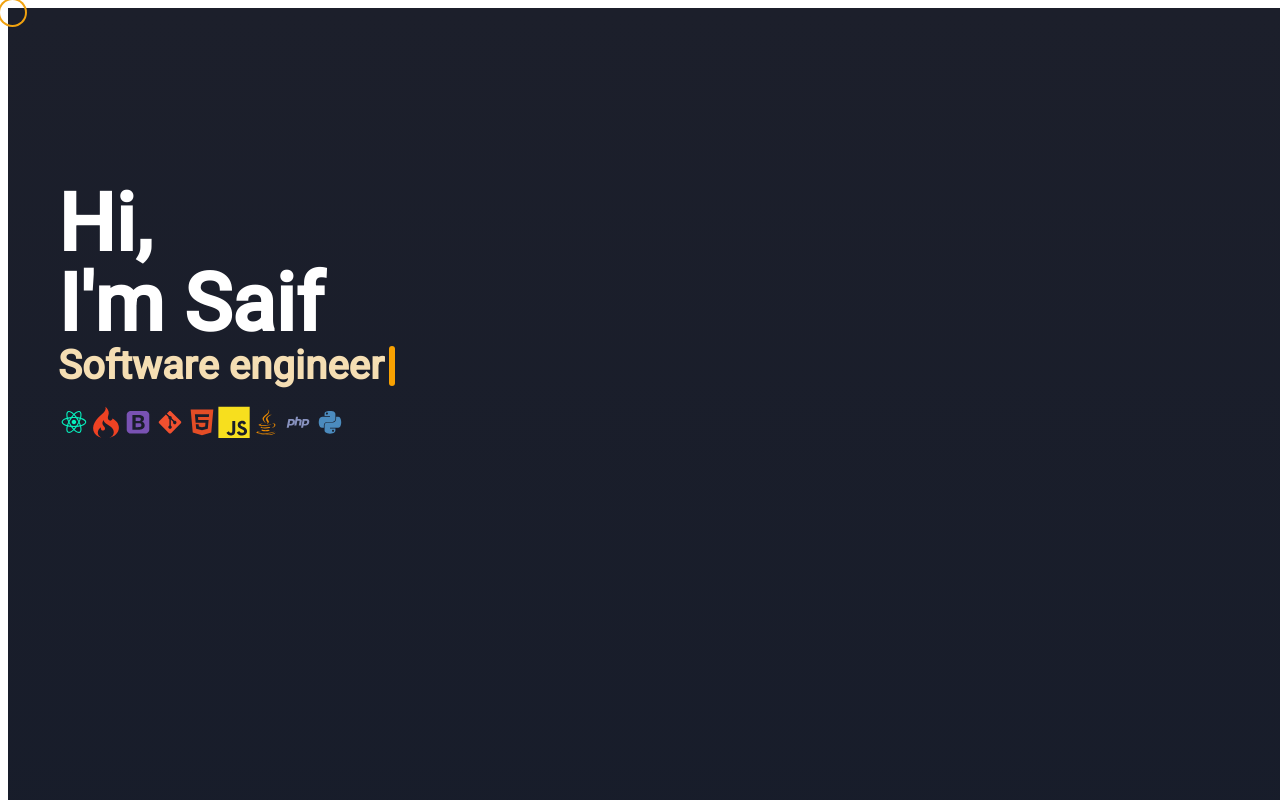
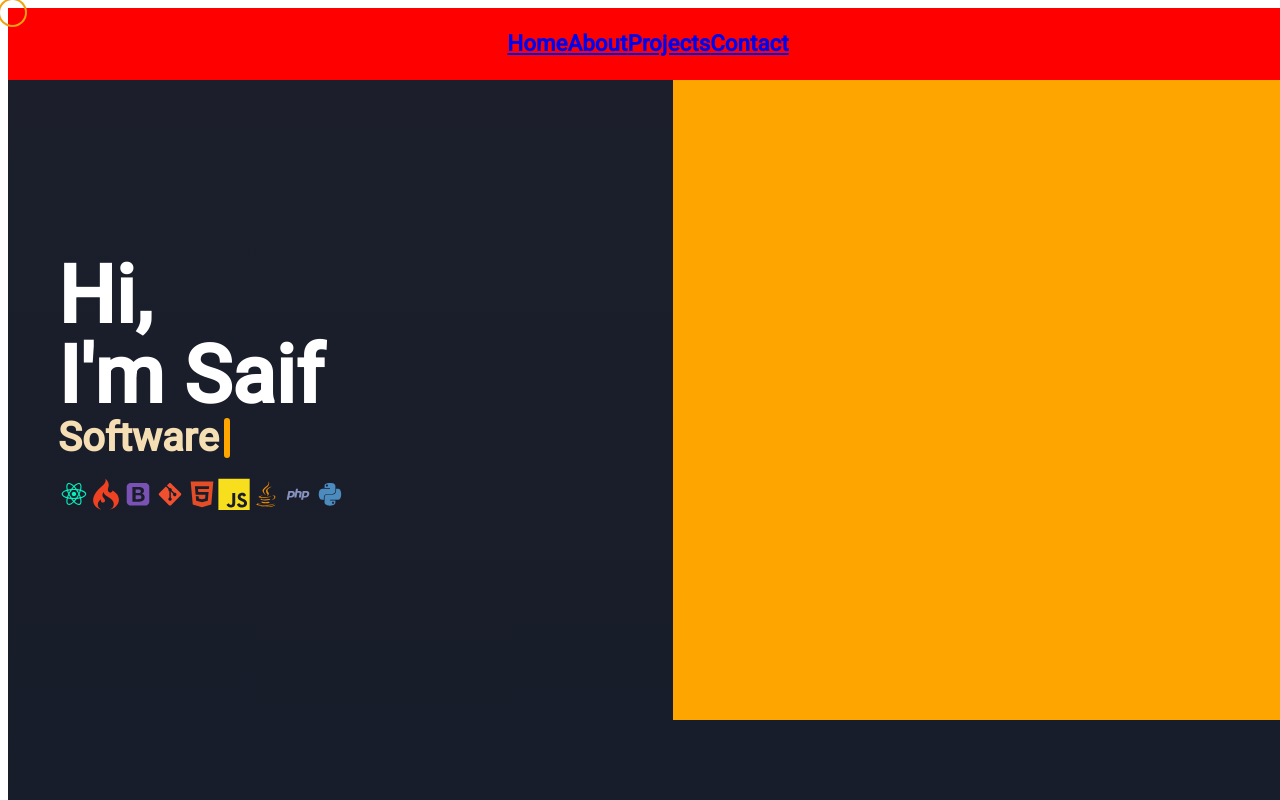
Before and after one commit to F12-Syntex/personal-website, a React (Vite) app: page / in a window 1280 px wide. Shown: the top 800 px of the page. Built offline with nearby package versions, Linux system fonts and the light colour scheme.

Commit message:
feat: add nav bar section

```diff
--- a/src/components/Home.tsx
+++ b/src/components/Home.tsx
@@ -72,11 +72,18 @@ function Home() {
     MouseEffects.registerCustomCursor(document)
   }, [])
 
-
   return (
     <div className="website" id="personal-website">
       <div id="cursor" />
       <div className="website-content">
+        <div className="website-navbar">
+          <div className="navbar-links">
+            <a href="#personal-website" id='navbar-item'>Home</a>
+            <a href="#about-me" id='navbar-item'>About</a>
+            <a href="#projects" id='navbar-item'>Projects</a>
+            <a href="#contact" id='navbar-item'>Contact</a>
+          </div>
+        </div>
         <div className="introduction-page">
           <div className="introduction-label">
             <a>Hi,</a>
@@ -99,8 +106,7 @@ function Home() {
               </div>
             </div>
           </div>
-          {/* <div className='home-image'>
-          </div> */}
+          <div className="home-image"></div>
         </div>
       </div>
     </div>
--- a/src/styling/App.scss
+++ b/src/styling/App.scss
@@ -16,6 +16,27 @@
 
 
   cursor: none;
+}
+
+.website-navbar{
+  width: 100vw;
+  height: 3%;
+
+  background-color: red;
+
+  display: flex;
+  justify-content: center;
+  align-items: center;
+  gap: 20px;
+  color: white;
+
+  #navbar-item{
+    font-size: 1.4em;
+    font-family: 'Heebo', sans-serif;
+    font-weight: bold;
+    user-select: none;
+  }
+
 }
 
 
@@ -106,7 +127,7 @@ html {
   display: flex;
   justify-content: center;
   align-items: center;
-  background-color: red;
+  background-color: orange;
 }
 
 
@@ -116,7 +137,6 @@ html {
 
   display: flex;
 
-  justify-content: flex-start;
 }
 
 .introduction-label {
@@ -127,9 +147,15 @@ html {
   display: flex;
   flex-direction: column;
   padding-left: 50px;
+}
 
-  flex: 0 0 30%;
+.page-section-progress{
+  width: 1%;
+  height: 100%;
+
+  background-color: red;
 }
+
 
 .introduction-label a {
   font-size: min(10vw, 10vh);
```
